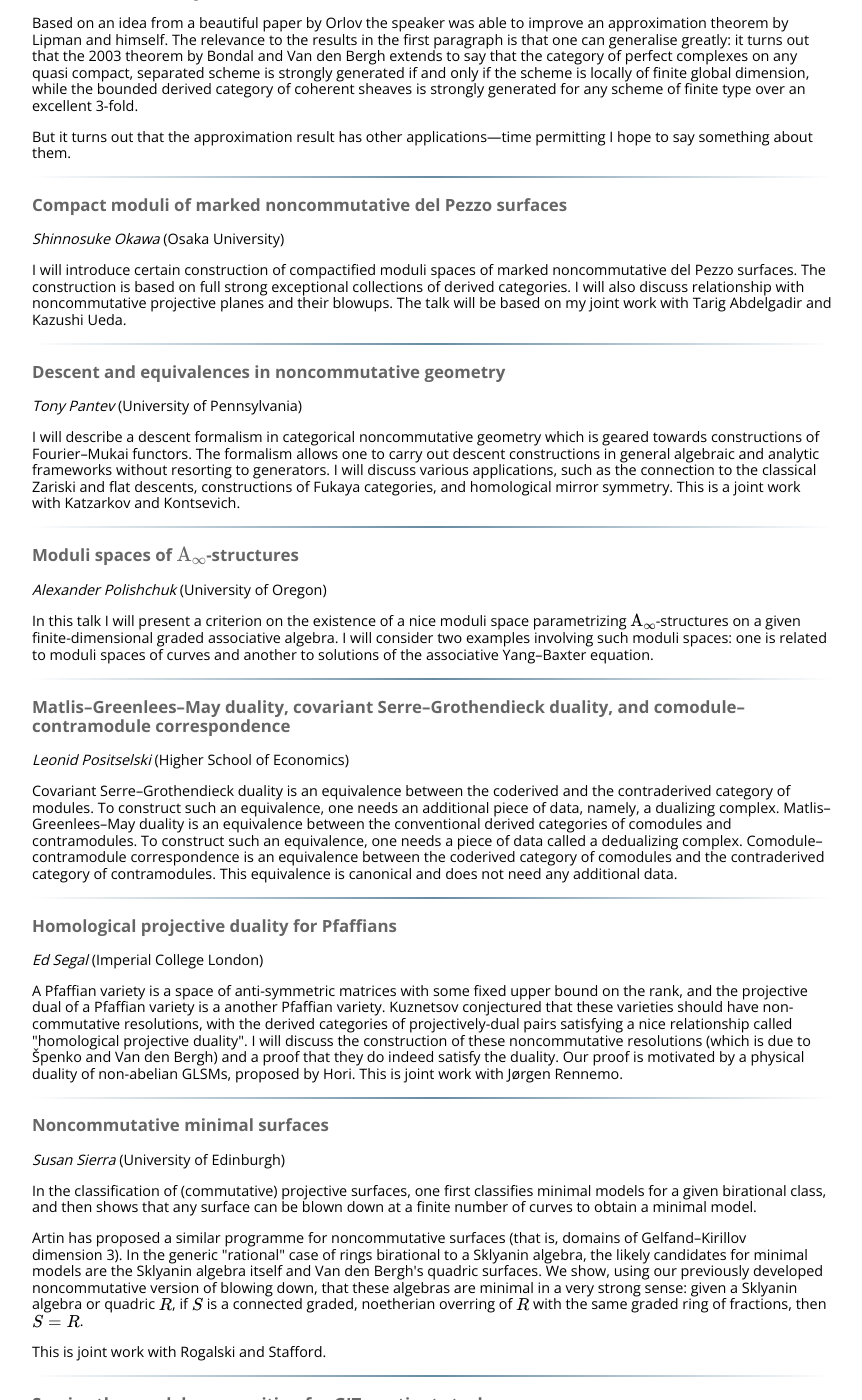
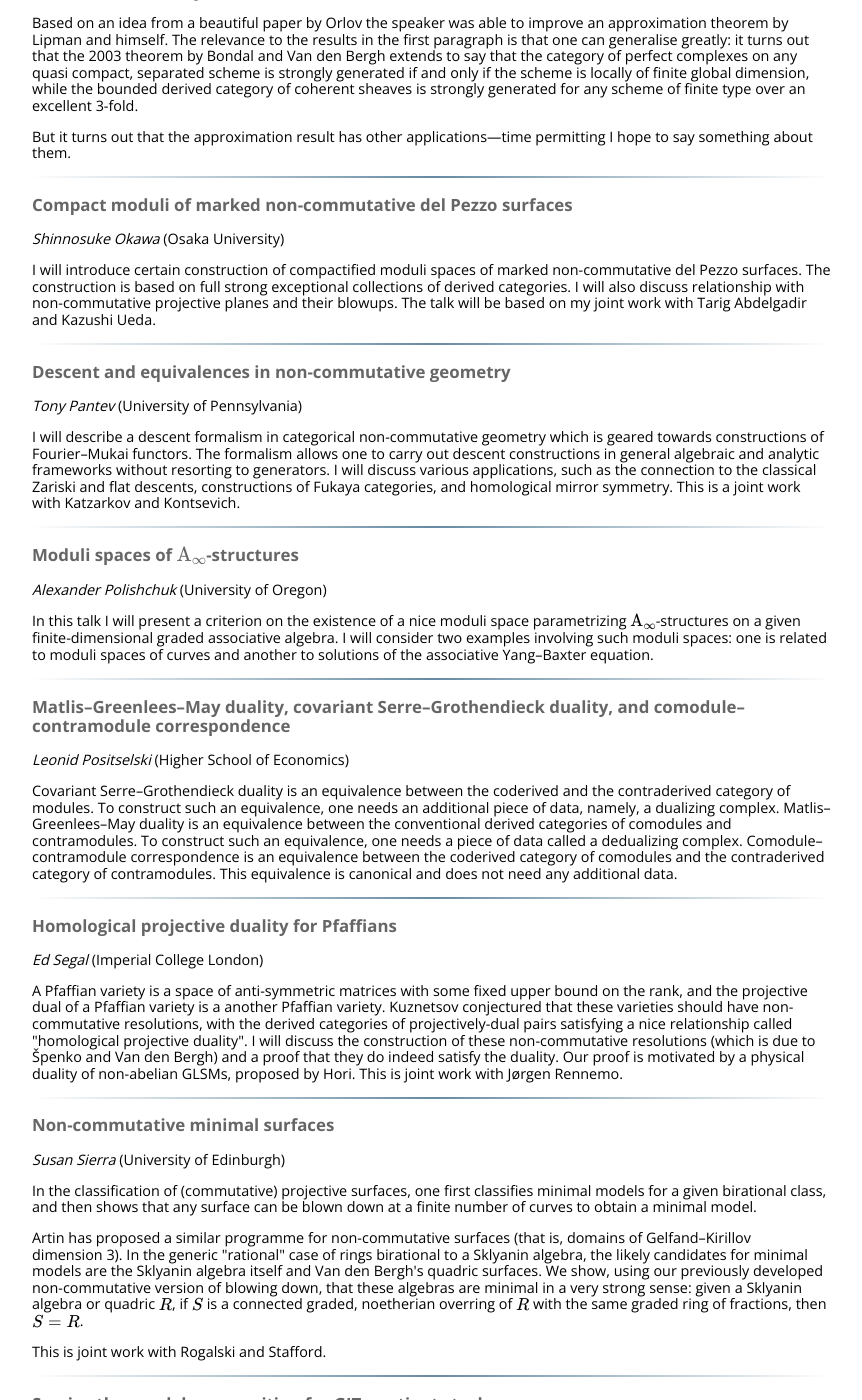
Before and after one commit to ncag-info/antwerp-2016, a Jekyll site: the page built from abstracts.html, in a window 1280 px wide and 1400 px high, scrolled down 3266 px. Shown: the whole window, without its empty margins (208-1070 px from the left). Built offline with Jekyll 4.4.1, drawn with Linux system fonts in a browser that asks for light colours; nearby versions of some CDN libraries; library files that are not in the unit come from our copies; formulas are drawn with MathJax 3; some of the changed text lies outside the part shown.

Commit message:
Spelling of noncommutative

```diff
--- a/_data/talks.yml
+++ b/_data/talks.yml
@@ -29,7 +29,7 @@ buchweitz:
   abstract: >
     <p>In this joint work with Iyama and Yamaura we show that the stable category of graded maximal Cohen-Macaulay modules over a quasi-homogeneous reduced Gorenstein curve singularity admits an explicit tilting object.
 
-    <p>This means, in particular, that that triangulated category is exact equivalent to the derived category of modules of finite length over a (usually noncommutative) Artin algebra. That Artin algebra is of finite global dimension and one can use this to construct any graded torsionfree module over the curve singularity through finitely many extensions of finitely many known modules and their (co-)syzygies.
+    <p>This means, in particular, that that triangulated category is exact equivalent to the derived category of modules of finite length over a (usually non-commutative) Artin algebra. That Artin algebra is of finite global dimension and one can use this to construct any graded torsionfree module over the curve singularity through finitely many extensions of finitely many known modules and their (co-)syzygies.
 
 
 calaque:
@@ -107,17 +107,17 @@ neeman:
 
 
 okawa:
-  title: Compact moduli of marked noncommutative del Pezzo surfaces
+  title: Compact moduli of marked non-commutative del Pezzo surfaces
   speaker: okawa
   abstract: >
-    <p>I will introduce certain construction of compactified moduli spaces of marked noncommutative del Pezzo surfaces. The construction is based on full strong exceptional collections of derived categories. I will also discuss relationship with noncommutative projective planes and their blowups. The talk will be based on my joint work with Tarig Abdelgadir and Kazushi Ueda.
+    <p>I will introduce certain construction of compactified moduli spaces of marked non-commutative del Pezzo surfaces. The construction is based on full strong exceptional collections of derived categories. I will also discuss relationship with non-commutative projective planes and their blowups. The talk will be based on my joint work with Tarig Abdelgadir and Kazushi Ueda.
 
 
 pantev:
-  title: Descent and equivalences in noncommutative geometry
+  title: Descent and equivalences in non-commutative geometry
   speaker: pantev
   abstract: >
-    <p>I will describe a descent formalism in categorical noncommutative geometry which is geared towards constructions of Fourier&ndash;Mukai functors. The formalism allows one to carry out  descent constructions in general algebraic and analytic frameworks without resorting to generators. I will discuss various applications, such as the  connection to the classical Zariski and flat descents, constructions of Fukaya categories, and homological mirror symmetry. This is a joint work with Katzarkov and Kontsevich.
+    <p>I will describe a descent formalism in categorical non-commutative geometry which is geared towards constructions of Fourier&ndash;Mukai functors. The formalism allows one to carry out  descent constructions in general algebraic and analytic frameworks without resorting to generators. I will discuss various applications, such as the  connection to the classical Zariski and flat descents, constructions of Fukaya categories, and homological mirror symmetry. This is a joint work with Katzarkov and Kontsevich.
 
 
 polishchuk:
@@ -138,15 +138,15 @@ segal:
   title: Homological projective duality for Pfaffians
   speaker: segal
   abstract: >
-    <p>A Pfaffian variety is a space of anti-symmetric matrices with some fixed upper bound on the rank, and the projective dual of a Pfaffian variety is a another Pfaffian variety. Kuznetsov conjectured that these varieties should have non-commutative resolutions, with the derived categories of projectively-dual pairs satisfying a nice relationship called "homological projective duality". I will discuss the construction of these noncommutative resolutions (which is due to Špenko and Van den Bergh) and a proof that they do indeed satisfy the duality. Our proof is motivated by a physical duality of non-abelian GLSMs, proposed by Hori. This is joint work with Jørgen Rennemo.
+    <p>A Pfaffian variety is a space of anti-symmetric matrices with some fixed upper bound on the rank, and the projective dual of a Pfaffian variety is a another Pfaffian variety. Kuznetsov conjectured that these varieties should have non-commutative resolutions, with the derived categories of projectively-dual pairs satisfying a nice relationship called "homological projective duality". I will discuss the construction of these non-commutative resolutions (which is due to Špenko and Van den Bergh) and a proof that they do indeed satisfy the duality. Our proof is motivated by a physical duality of non-abelian GLSMs, proposed by Hori. This is joint work with Jørgen Rennemo.
 
 sierra:
-  title: Noncommutative minimal surfaces
+  title: Non-commutative minimal surfaces
   speaker: sierra
   abstract: >
     <p>In the classification of (commutative) projective surfaces, one first classifies minimal models for a given birational class, and then shows that any surface can be blown down at a finite number of curves to obtain a minimal model.
 
-    <p>Artin has proposed a similar programme for noncommutative surfaces (that is, domains of Gelfand&ndash;Kirillov dimension&nbsp;3).  In the generic "rational" case of rings birational to a Sklyanin algebra, the likely candidates for minimal models are the Sklyanin algebra itself and Van den Bergh's quadric surfaces. We show, using our previously developed noncommutative version of blowing down, that these algebras are minimal in a very strong sense: given a Sklyanin algebra or quadric $R$, if $S$ is a connected graded, noetherian overring of $R$ with the same graded ring of fractions, then $S=R$.
+    <p>Artin has proposed a similar programme for non-commutative surfaces (that is, domains of Gelfand&ndash;Kirillov dimension&nbsp;3).  In the generic "rational" case of rings birational to a Sklyanin algebra, the likely candidates for minimal models are the Sklyanin algebra itself and Van den Bergh's quadric surfaces. We show, using our previously developed non-commutative version of blowing down, that these algebras are minimal in a very strong sense: given a Sklyanin algebra or quadric $R$, if $S$ is a connected graded, noetherian overring of $R$ with the same graded ring of fractions, then $S=R$.
 
     <p>This is joint work with Rogalski and Stafford.
 
@@ -159,10 +159,10 @@ spenko:
 
 
 stafford:
-  title: Noncommutative rational surfaces and subalgebras of Sklyanin algebras
+  title: Non-commutative rational surfaces and subalgebras of Sklyanin algebras
   speaker: stafford
   abstract: >
-    <p>One of the major open problems in noncommutative algebraic geometry is to classify noncommutative surfaces (or domains of Gelfand&ndash;Kirillov dimension 3).  The noncommutative projective planes are known by the classic Artin&ndash;Tate&ndash;Van den Bergh theorem, with the "generic" planes been given by the Sklyanin algebras Skl. But can one classify all generic rational surfaces, (or algebras birational to Skl)? Subalgebras of Skl that are maximal orders have been classified in recent work with Rogalski and Sierra, using a version of blowing-up, which we will discuss in the first part of this lecture. The next step is to understand blowing down, which will be covered in the second half of the lecture. This will also be used in Sierra’s lecture on minimal models.
+    <p>One of the major open problems in non-commutative algebraic geometry is to classify non-commutative surfaces (or domains of Gelfand&ndash;Kirillov dimension 3).  The non-commutative projective planes are known by the classic Artin&ndash;Tate&ndash;Van den Bergh theorem, with the "generic" planes been given by the Sklyanin algebras Skl. But can one classify all generic rational surfaces, (or algebras birational to Skl)? Subalgebras of Skl that are maximal orders have been classified in recent work with Rogalski and Sierra, using a version of blowing-up, which we will discuss in the first part of this lecture. The next step is to understand blowing down, which will be covered in the second half of the lecture. This will also be used in Sierra’s lecture on minimal models.
 
     <p>This is joint work with Rogalski and Sierra.
 
@@ -182,10 +182,10 @@ stevenson:
 
 
 tabuada:
-  title: Voevodsky's nilpotence conjecture via noncommutative geometry
+  title: Voevodsky's nilpotence conjecture via non-commutative geometry
   speaker: tabuada
   abstract: >
-    <p>Voevodsky conjectured in the nineties that the smash nilpotent equivalence relation on algebraic cycles agrees with the classical numerical equivalence relation. Making use of noncommutative geometry, I will prove some new cases of this important conjecture.
+    <p>Voevodsky conjectured in the nineties that the smash nilpotent equivalence relation on algebraic cycles agrees with the classical numerical equivalence relation. Making use of non-commutative geometry, I will prove some new cases of this important conjecture.
 
 toen:
   title: Bloch's conductor formula and matrix factorizations
@@ -201,19 +201,19 @@ wemyss:
 
 
 yekutieli:
-  title: Weak proregularity, weak stability and the noncommutative MGM equivalence
+  title: Weak proregularity, weak stability and the non-commutative MGM equivalence
   speaker: yekutieli
   abstract: >
     <p>Let $A$ be a commutative ring, and let $\mathfrak{a}$ be a finitely generated ideal in it. It is known that a necessary and sufficient condition for the derived $\mathfrak{a}$-torsion and the derived $\mathfrak{a}$-adic completion functors to be nicely behaved is the weak proregularity of the ideal $\mathfrak{a}$. In particular, the MGM equivalence holds under this condition.
 
-    <p>Because weak proregularity is defined in terms of elements of the ring (specifically, it involves limits of Koszul complexes), it is not suitable for noncommutative ring theory.
+    <p>Because weak proregularity is defined in terms of elements of the ring (specifically, it involves limits of Koszul complexes), it is not suitable for non-commutative ring theory.
 
     <p>Consider a torsion class $\mathcal{T}$ in the category $\mathop{\mathrm{Mod}}A$ of left modules over a ring $A$. We introduce a new condition on $\mathcal{T}$: weak stability. Our first main theorem is that when $A$ is commutative, an ideal $\mathfrak{a}$ in $A$ is weakly proregular if and only if the corresponding torsion class $\mathcal{T}$ in $\mathop{\mathrm{Mod}}A$ is weakly stable.
 
-    <p>It turns out that when the ring $A$ is noncommutative, one must impose two more conditions on the torsion class $\mathcal{T}$: quasi-compactness and finite dimensionality (these are new names for old conditions). We prove that for a torsion class $\mathcal{T}$ that is weakly stable, quasi-compact and finite dimensional, the right derived $\mathcal{T}$-torsion functor is isomorphic to a left derived tensor functor. This result involves derived categories of bimodules. Some examples will be given.
+    <p>It turns out that when the ring $A$ is non-commutative, one must impose two more conditions on the torsion class $\mathcal{T}$: quasi-compactness and finite dimensionality (these are new names for old conditions). We prove that for a torsion class $\mathcal{T}$ that is weakly stable, quasi-compact and finite dimensional, the right derived $\mathcal{T}$-torsion functor is isomorphic to a left derived tensor functor. This result involves derived categories of bimodules. Some examples will be given.
 
-    <p>The third main theorem is the noncommutative MGM equivalence, under the same assumptions on $\mathcal{T}$. Finally, there is a theorem about derived left-sided and right-sided torsion for complexes of bimodules. This last theorem is a generalization of a result of Van den Bergh from 1997, and it corrects an error in a paper of Yekutieli-Zhang from 2003.
+    <p>The third main theorem is the non-commutative MGM equivalence, under the same assumptions on $\mathcal{T}$. Finally, there is a theorem about derived left-sided and right-sided torsion for complexes of bimodules. This last theorem is a generalization of a result of Van den Bergh from 1997, and it corrects an error in a paper of Yekutieli-Zhang from 2003.
 
-    <p>We expect that the approach outlined in this talk will open up the way to a useful theory of rigid dualizing complexes in the arithmetic noncommutative setting (namely without a base field).
+    <p>We expect that the approach outlined in this talk will open up the way to a useful theory of rigid dualizing complexes in the arithmetic non-commutative setting (namely without a base field).
 
     <p>The work above is joint with Rishi Vyas.
```
